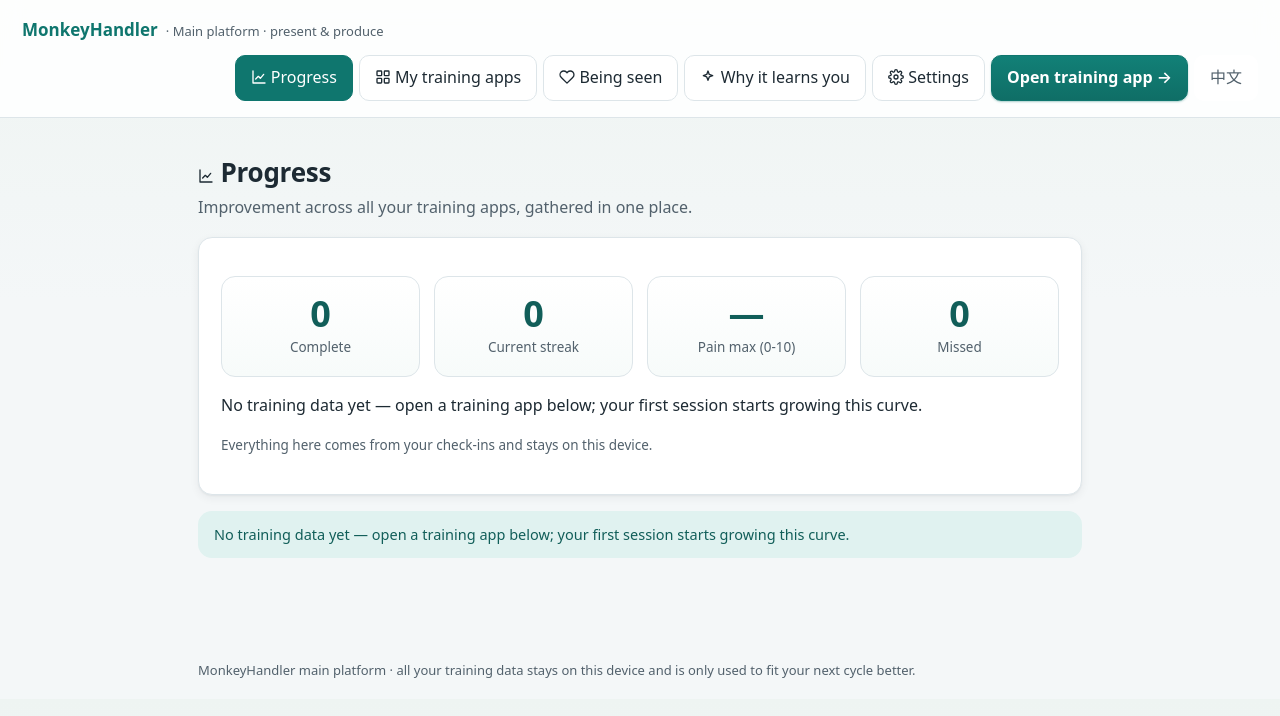
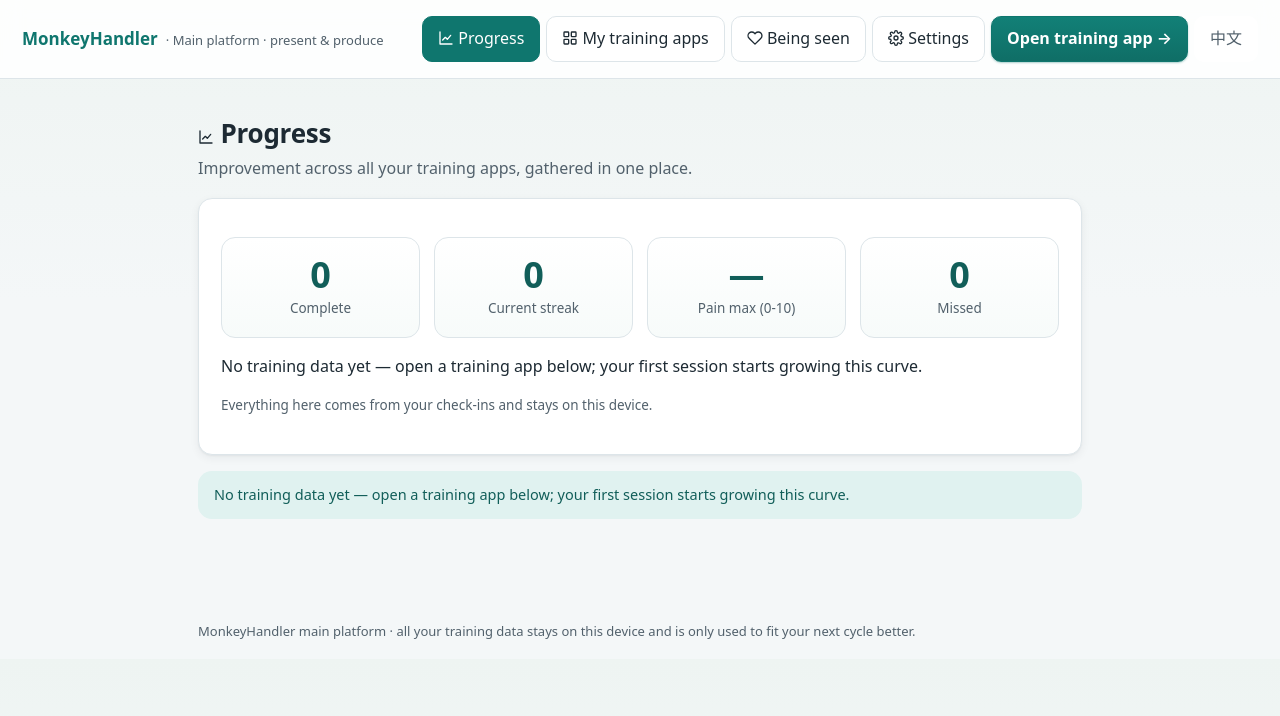
Before and after one commit to YidaZZZZ/MonkeyHandler, a plain HTML site: page construction/demo/main.html in a window 1280 px wide. Drawn offline with Linux system fonts and the light colour scheme.

Commit message:
D12: remove the mechanism-narrative tab (founder ruling: counterproductive)
Founder feedback: the tab's texts (check-ins train it / methods have sources / data belongs to you) are ineffective or counterproductive for the goal — a full page explaining the platform's inner workings to the end user is the exact mechanism-narrative form philosophy section 0 forbids.

Executed: tab removed (nav/view/i18n); the data-ownership promise condensed into the settings data card; the methods-sourcing statement moved to repository docs (for evaluators, not users). Lesson recorded: trust is experienced, not preached.

```diff
--- a/construction/demo/main.html
+++ b/construction/demo/main.html
@@ -98,7 +98,6 @@ button.open{background:linear-gradient(180deg,#128077,#0f6e66);box-shadow:0 1px
     <button class="tab" data-v="over" id="t-over"></button>
     <button class="tab" data-v="inst" id="t-inst"></button>
     <button class="tab" data-v="see" id="t-see"></button>
-    <button class="tab" data-v="grow" id="t-grow"></button>
     <button class="tab" data-v="set" id="t-set"></button>
     <button class="open" id="openInst"></button>
     <button class="ghost" id="langBtn"></button>
@@ -116,7 +115,7 @@ const APP_VERSION = "v0.1.0";
 const L = {
   zh:{
     brandSub:"主平台 · 呈现与生产", openInst:"打开训练平台 →",
-    tOver:"提升总览", tInst:"我的训练平台", tGrow:"越来越懂你", tSet:"设置",
+    tOver:"提升总览", tInst:"我的训练平台",tSet:"设置",
     footer:"MonkeyHandler 主平台 · 你的所有训练数据只保存在这台设备上，用于让你的下一期训练更贴合你。",
     overH1:"提升总览", overSub:"你所有训练平台的提升，都汇集在这里。",
     stDone:"累计完成训练", stStreak:"当前连续次数", stPain:"疼痛最高（0-10）", stMiss:"缺席次数",
@@ -137,10 +136,6 @@ const L = {
     s3:"③ 得到专属平台", s3b:"每天的内容、强度与鼓励方式都为你调整", s4:"④ 越用越懂你", s4b:"你的打卡让下一期更贴合你的身体与生活",
     genNote:"生成直接在本窗口完成；你的打卡数据留在本机，并会在下一次生成时被引用——越用越懂你。",
     posNote:"训练计划平台为你的具体目标而生，完成后自动归档；这个主平台则长期陪伴——呈现你的提升，并让每一次训练都更懂你。",
-    growH1:"为什么它会越来越懂你", growSub:"这不是一个固定的训练模板——它被设计为随着你的使用而成长。",
-    g1:"你的每一次打卡，都在训练「它」", g1b:"昨天睡得少，今天就轻一点；连续缺席，第二天只要求两分钟；同样的动作变轻松了，难度就悄悄往上调。这些调整围绕你的恢复、感受与进步持续发生。",
-    g2:"方法有出处", g2b:"计划背后的练习与原则来自经过验证的运动科学与行为研究，并有专门的审核流程——没有出处的方法，不会进入你的计划。",
-    g3:"数据属于你", g3b:"所有记录只保存在这台设备上；它们只有一个用途：让你的下一期训练更贴合你。想重新开始，随时一键删除。",
     setH1:"设置", setLang:"界面语言 / Language", setAi:"连接 AI 服务（可选）",
     aiExplain:"连接后可生成个性化建议与解读。密钥只保存在这台设备的浏览器里，不会上传到除你所选服务之外的任何地方。",
     provider:"服务商", key:"API 密钥（本机保存）", base:"接口地址（OpenAI 兼容）", model:"模型名称",
@@ -181,7 +176,7 @@ const L = {
   },
   en:{
     brandSub:"Main platform · present & produce", openInst:"Open training app →",
-    tOver:"Progress", tInst:"My training apps", tGrow:"Why it learns you", tSet:"Settings",
+    tOver:"Progress", tInst:"My training apps",tSet:"Settings",
     footer:"MonkeyHandler main platform · all your training data stays on this device and is only used to fit your next cycle better.",
     overH1:"Progress", overSub:"Improvement across all your training apps, gathered in one place.",
     stDone:"Sessions done", stStreak:"Current streak", stPain:"Pain max (0-10)", stMiss:"Missed",
@@ -202,10 +197,6 @@ const L = {
     s3:"③ Get your own app", s3b:"Daily content, intensity and encouragement tuned to you", s4:"④ It learns you", s4b:"Your check-ins make the next cycle fit your body and life",
     genNote:"Demo stage: the generator is still being built — for now, try the “20-day scoliosis” training app.",
     posNote:"Training apps exist for one goal at a time, then archive; this main platform stays with you — showing your progress and making every cycle fit better.",
-    growH1:"Why it learns you", growSub:"This is not a fixed template — it is designed to grow with your use.",
-    g1:"Every check-in trains it", g1b:"Poor sleep yesterday → lighter today; missed days → a two-minute restart; same moves feeling easier → difficulty quietly steps up. These adjustments follow your recovery, feelings and progress.",
-    g2:"Methods have sources", g2b:"The exercises and principles behind your plan come from validated exercise and behavioral science, with a dedicated review process — methods without sources never reach your plan.",
-    g3:"Your data is yours", g3b:"Everything stays on this device with one purpose: fitting your next cycle better. Reset anytime to delete it all.",
     setH1:"Settings", setLang:"Interface language / 界面语言", setAi:"Connect an AI service (optional)",
     aiExplain:"Once connected, the platform can generate personalized suggestions and interpretations. Your key stays in this device's browser — it is sent nowhere except the service you choose.",
     provider:"Provider", key:"API key (stored locally)", base:"Endpoint (OpenAI-compatible)", model:"Model name",
@@ -331,14 +322,13 @@ let view = "over";
 function renderChrome(){
   document.documentElement.lang = lang === "zh" ? "zh-CN" : "en";
   document.getElementById("hSub").textContent = "· " + t("brandSub");
-  ["over","inst","see","grow","set"].forEach(v => {
+  ["over","inst","see","set"].forEach(v => {
     const b = document.getElementById("t-"+v);
     b.classList.toggle("active", view === v);
   });
   document.getElementById("t-over").innerHTML = IC.chart + " " + t("tOver");
   document.getElementById("t-inst").innerHTML = IC.grid + " " + t("tInst");
   document.getElementById("t-see").innerHTML = IC.heart + " " + t("tSee");
-  document.getElementById("t-grow").innerHTML = IC.spark + " " + t("tGrow");
   document.getElementById("t-set").innerHTML = IC.gear + " " + t("tSet");
   document.getElementById("openInst").textContent = t("openInst");
   document.getElementById("langBtn").textContent = t("langBtn");
@@ -350,7 +340,6 @@ function render(){
   if(view === "over") app.innerHTML = viewOver();
   else if(view === "inst"){ app.innerHTML = viewInst(); refreshGenList(); }
   else if(view === "see") app.innerHTML = viewSee();
-  else if(view === "grow") app.innerHTML = viewGrow();
   else app.innerHTML = viewSet();
 }
 function viewOver(){
@@ -414,12 +403,6 @@ function viewInst(){
       <p class="muted small">${t("genNote")}</p>
     </div>
     <div class="card"><p class="muted small">${t("posNote")}</p></div>`;
-}
-function viewGrow(){
-  return `<h1>${IC.spark} ${t("growH1")}</h1><p class="sub">${t("growSub")}</p>
-    <div class="card"><h2>${IC.heart}${t("g1")}</h2><p>${t("g1b")}</p></div>
-    <div class="card"><h2>${IC.shield}${t("g2")}</h2><p>${t("g2b")}</p></div>
-    <div class="card"><h2>${IC.db}${t("g3")}</h2><p>${t("g3b")}</p></div>`;
 }
 function viewSet(){
   const cfg = JSON.parse(localStorage.getItem("mhAiCfg") || "null") || {provider:"glm", base:"", key:"", model:""};
```
